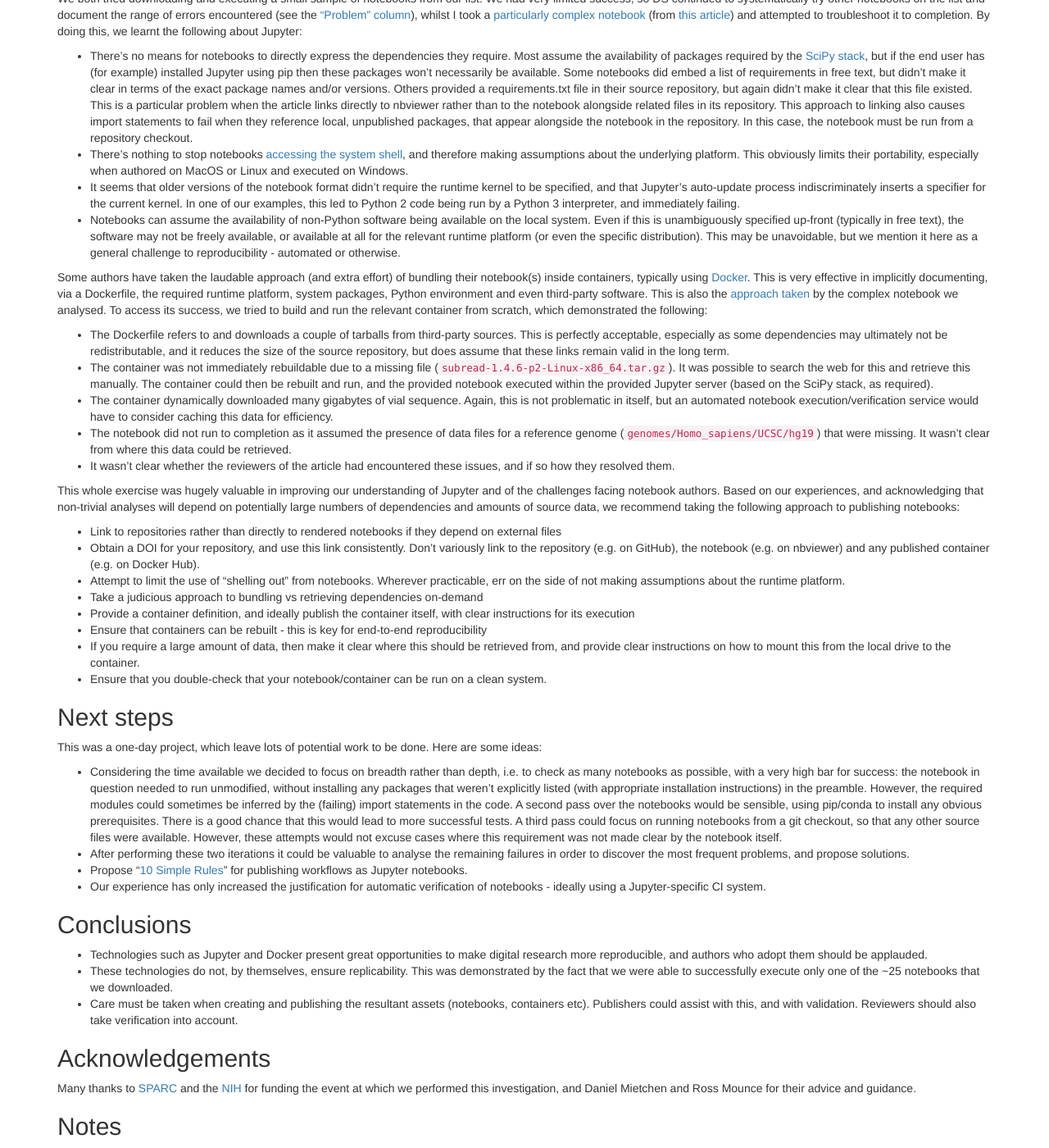
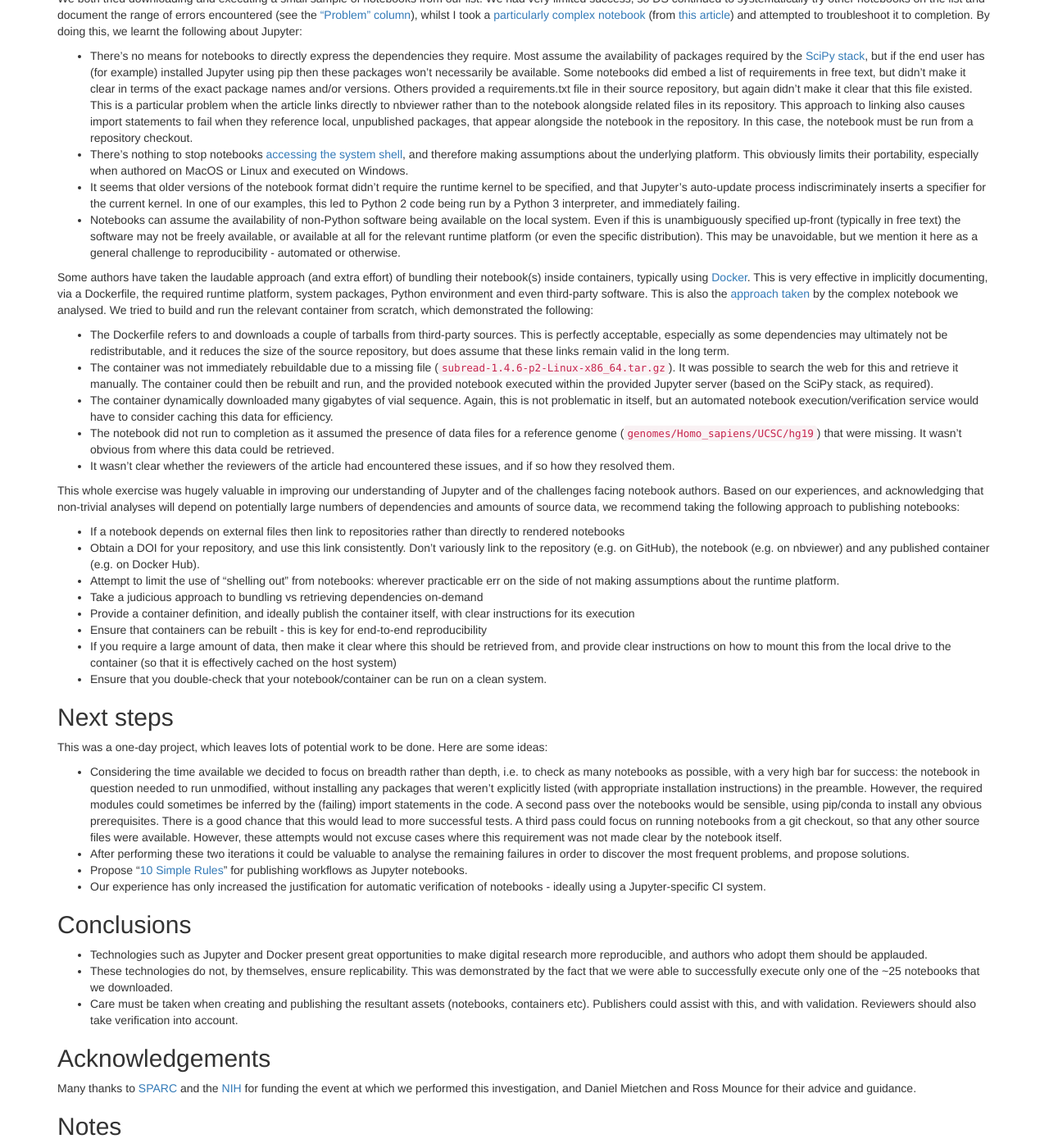
Before and after one commit to mrw34/mrw34.github.com, a Jekyll site: the page built from _posts/2017-03-05-jupyter-reproducible-science.md, in a window 1280 px wide and 1400 px high, scrolled down 578 px. Shown: the whole window at 82% size. Built offline with Jekyll 4.4.1, drawn with Linux system fonts in a browser that asks for light colours.

Commit message:
Fix some typos

````diff
--- a/_posts/2017-03-05-jupyter-reproducible-science.md
+++ b/_posts/2017-03-05-jupyter-reproducible-science.md
@@ -20,30 +20,30 @@ We both tried downloading and executing a small sample of notebooks from our lis
 - There’s no means for notebooks to directly express the dependencies they require. Most assume the availability of packages required by the [SciPy stack](https://www.scipy.org/stackspec.html), but if the end user has (for example) installed Jupyter using pip then these packages won’t necessarily be available. Some notebooks did embed a list of requirements in free text, but didn’t make it clear in terms of the exact package names and/or versions. Others provided a requirements.txt file in their source repository, but again didn’t make it clear that this file existed. This is a particular problem when the article links directly to nbviewer rather than to the notebook alongside related files in its repository. This approach to linking also causes import statements to fail when they reference local, unpublished packages, that appear alongside the notebook in the repository. In this case, the notebook must be run from a repository checkout.
 - There’s nothing to stop notebooks [accessing the system shell](http://ipython.readthedocs.io/en/stable/interactive/reference.html#system-shell-access), and therefore making assumptions about the underlying platform. This obviously limits their portability, especially when authored on MacOS or Linux and executed on Windows.
 - It seems that older versions of the notebook format didn’t require the runtime kernel to be specified, and that Jupyter’s auto-update process indiscriminately inserts a specifier for the current kernel. In one of our examples, this led to Python 2 code being run by a Python 3 interpreter, and immediately failing.
-- Notebooks can assume the availability of non-Python software being available on the local system. Even if this is unambiguously specified up-front (typically in free text), the software may not be freely available, or available at all for the relevant runtime platform (or even the specific distribution). This may be unavoidable, but we mention it here as a general challenge to reproducibility - automated or otherwise.
+- Notebooks can assume the availability of non-Python software being available on the local system. Even if this is unambiguously specified up-front (typically in free text) the software may not be freely available, or available at all for the relevant runtime platform (or even the specific distribution). This may be unavoidable, but we mention it here as a general challenge to reproducibility - automated or otherwise.
 
-Some authors have taken the laudable approach (and extra effort) of bundling their notebook(s) inside containers, typically using [Docker](https://www.docker.com). This is very effective in implicitly documenting, via a Dockerfile, the required runtime platform, system packages, Python environment and even third-party software. This is also the [approach taken](https://github.com/MaayanLab/Zika-RNAseq-Pipeline/blob/master/Dockerfile) by the complex notebook we analysed. To access its success, we tried to build and run the relevant container from scratch, which demonstrated the following:
+Some authors have taken the laudable approach (and extra effort) of bundling their notebook(s) inside containers, typically using [Docker](https://www.docker.com). This is very effective in implicitly documenting, via a Dockerfile, the required runtime platform, system packages, Python environment and even third-party software. This is also the [approach taken](https://github.com/MaayanLab/Zika-RNAseq-Pipeline/blob/master/Dockerfile) by the complex notebook we analysed. We tried to build and run the relevant container from scratch, which demonstrated the following:
 
 - The Dockerfile refers to and downloads a couple of tarballs from third-party sources. This is perfectly acceptable, especially as some dependencies may ultimately not be redistributable, and it reduces the size of the source repository, but does assume that these links remain valid in the long term.
-- The container was not immediately rebuildable due to a missing file (```subread-1.4.6-p2-Linux-x86_64.tar.gz```). It was possible to search the web for this and retrieve this manually. The container could then be rebuilt and run, and the provided notebook executed within the provided Jupyter server (based on the SciPy stack, as required).
+- The container was not immediately rebuildable due to a missing file (```subread-1.4.6-p2-Linux-x86_64.tar.gz```). It was possible to search the web for this and retrieve it manually. The container could then be rebuilt and run, and the provided notebook executed within the provided Jupyter server (based on the SciPy stack, as required).
 - The container dynamically downloaded many gigabytes of vial sequence. Again, this is not problematic in itself, but an automated notebook execution/verification service would have to consider caching this data for efficiency.
-- The notebook did not run to completion as it assumed the presence of data files for a reference genome (```genomes/Homo_sapiens/UCSC/hg19```) that were missing. It wasn’t clear from where this data could be retrieved.
+- The notebook did not run to completion as it assumed the presence of data files for a reference genome (```genomes/Homo_sapiens/UCSC/hg19```) that were missing. It wasn’t obvious from where this data could be retrieved.
 - It wasn’t clear whether the reviewers of the article had encountered these issues, and if so how they resolved them.
 
 This whole exercise was hugely valuable in improving our understanding of Jupyter and of the challenges facing notebook authors. Based on our experiences, and acknowledging that non-trivial analyses will depend on potentially large numbers of dependencies and amounts of source data, we recommend taking the following approach to publishing notebooks:
 
-- Link to repositories rather than directly to rendered notebooks if they depend on external files
+- If a notebook depends on external files then link to repositories rather than directly to rendered notebooks
 - Obtain a DOI for your repository, and use this link consistently. Don’t variously link to the repository (e.g. on GitHub), the notebook (e.g. on nbviewer) and any published container (e.g. on Docker Hub).
-- Attempt to limit the use of “shelling out” from notebooks. Wherever practicable, err on the side of not making assumptions about the runtime platform.
+- Attempt to limit the use of “shelling out” from notebooks: wherever practicable err on the side of not making assumptions about the runtime platform.
 - Take a judicious approach to bundling vs retrieving dependencies on-demand
 - Provide a container definition, and ideally publish the container itself, with clear instructions for its execution
 - Ensure that containers can be rebuilt - this is key for end-to-end reproducibility
-- If you require a large amount of data, then make it clear where this should be retrieved from, and provide clear instructions on how to mount this from the local drive to the container.
+- If you require a large amount of data, then make it clear where this should be retrieved from, and provide clear instructions on how to mount this from the local drive to the container (so that it is effectively cached on the host system)
 - Ensure that you double-check that your notebook/container can be run on a clean system.
 
 ## Next steps
 
-This was a one-day project, which leave lots of potential work to be done. Here are some ideas:
+This was a one-day project, which leaves lots of potential work to be done. Here are some ideas:
 
 - Considering the time available we decided to focus on breadth rather than depth, i.e. to check as many notebooks as possible, with a very high bar for success: the notebook in question needed to run unmodified, without installing any packages that weren’t explicitly listed (with appropriate installation instructions) in the preamble. However, the required modules could sometimes be inferred by the (failing) import statements in the code. A second pass over the notebooks would be sensible, using pip/conda to install any obvious prerequisites. There is a good chance that this would lead to more successful tests. A third pass could focus on running notebooks from a git checkout, so that any other source files were available. However, these attempts would not excuse cases where this requirement was not made clear by the notebook itself.
 - After performing these two iterations it could be valuable to analyse the remaining failures in order to discover the most frequent problems, and propose solutions.
````
